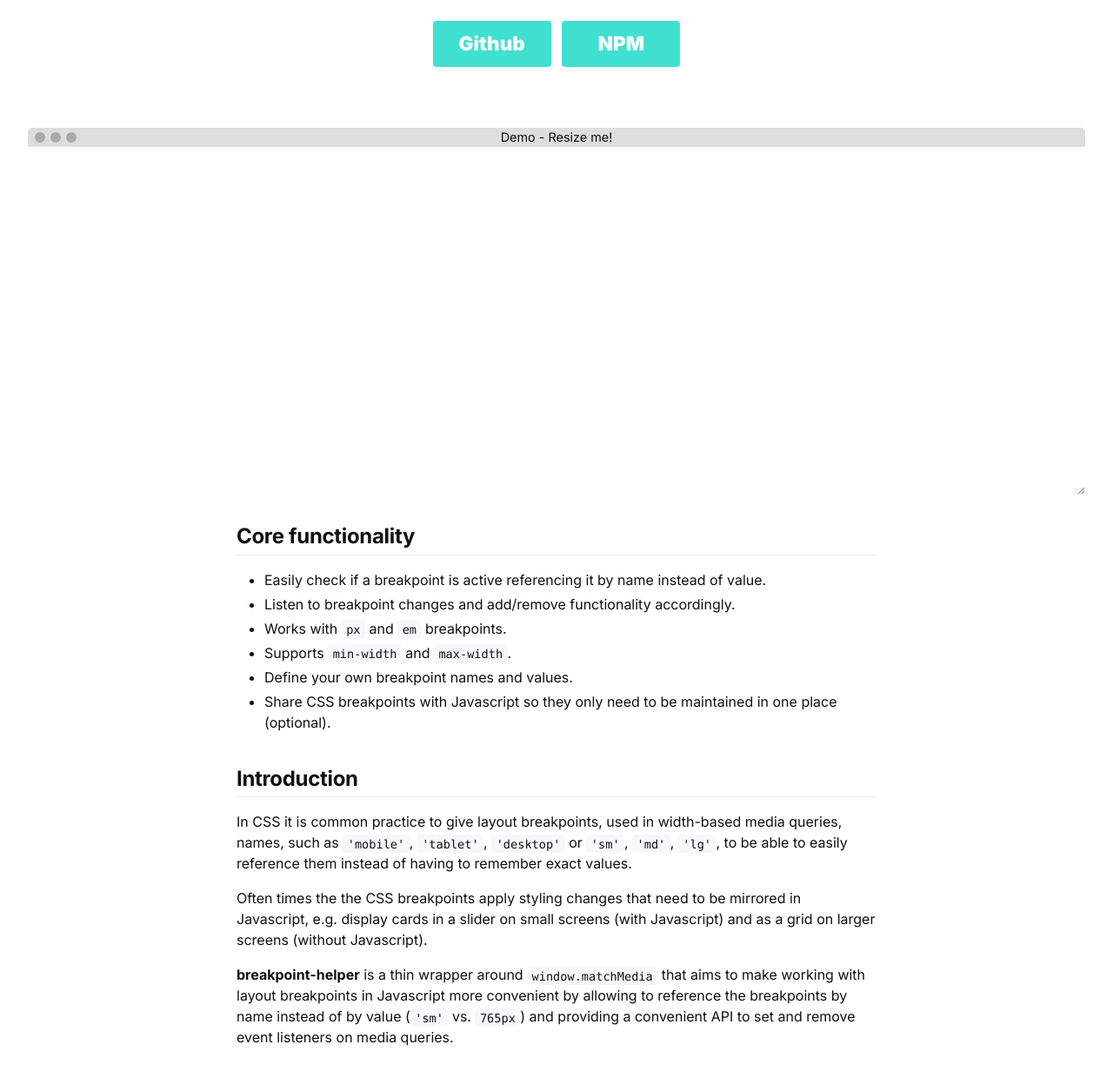
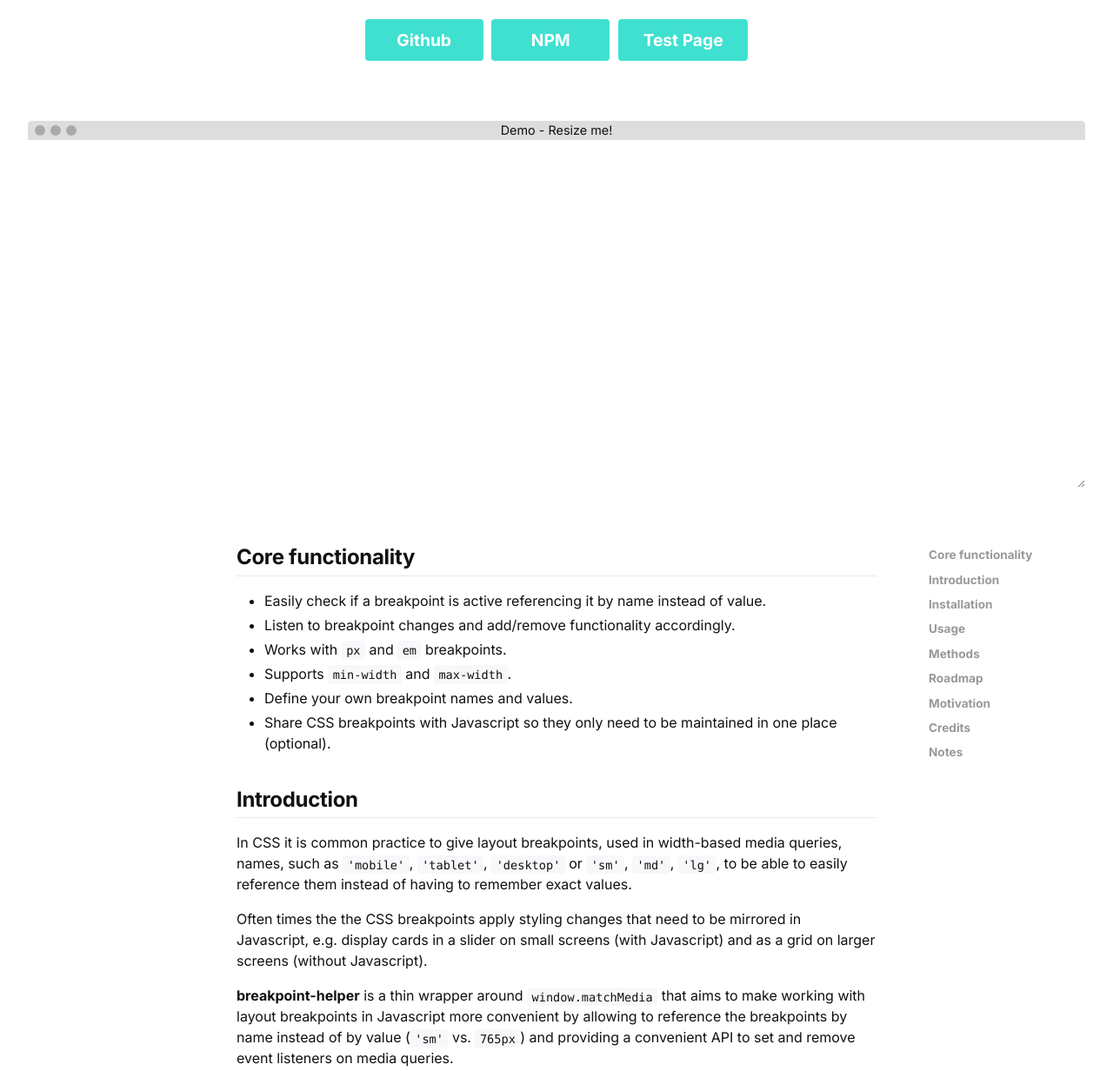
Before and after one commit to nicolas-cusan/breakpoint-helper, a website built with Parcel: page docs/index.html in a window 1280 px wide. Shown: the part 340-1572 px from the top of the page at 87% size. Built offline with nearby package versions, Linux system fonts and the light colour scheme; a small style sheet from the web is missing.

Commit message:
Update docs

```diff
--- a/docs/frame.html
+++ b/docs/frame.html
@@ -4,7 +4,7 @@
   <meta charset="UTF-8">
   <meta name="viewport" content="width=device-width, initial-scale=1.0">
   <title>Frame</title>
-  <link rel="stylesheet" href="https://fonts.googleapis.com/css2?family=Inter:wght@400;900&amp;display=swap">
+  <link rel="stylesheet" href="//fonts.googleapis.com/css2?family=Inter:wght@400;900&amp;display=swap">
   <link rel="stylesheet" href="./frame.scss">
 </head>
 <body>
--- a/docs/index.html
+++ b/docs/index.html
@@ -2,9 +2,9 @@
   <meta charset="UTF-8">
   <meta name="viewport" content="width=device-width, initial-scale=1.0">
   <title>breakpoint-helper</title>
-  <link rel="stylesheet" href="https://fonts.googleapis.com/css2?family=Inter:wght@400;700;800;900&amp;display=swap">
+  <link rel="stylesheet" href="//fonts.googleapis.com/css2?family=Inter:wght@400;700;800;900&amp;display=swap">
   <link rel="stylesheet" href="//cdn.jsdelivr.net/gh/highlightjs/cdn-release@10.3.2/build/styles/github.min.css">
-  <link rel="stylesheet" href="https://cdn.jsdelivr.net/npm/destyle.css@2.0.2/destyle.css">
+  <link rel="stylesheet" href="//cdn.jsdelivr.net/npm/destyle.css@2.0.2/destyle.css">
   <link rel="stylesheet" href="./index.scss">
 </head>
 <body>
@@ -13,22 +13,79 @@
     <p class="tagline">Small helper library to work with layout breakpoints<sup><a href="#note-1">1</a></sup> in Javascript.</p>
   </header>
 
-  <div class="buttons">
-    <a class="btn" href="https://github.com/nicolas-cusan/breakpoint-helper">Github</a>
-    <a class="btn" href="https://www.npmjs.com/package/breakpoint-helper">NPM</a>
+  <div class="links">
+    <div class="buttons">
+      <a class="btn" href="https://github.com/nicolas-cusan/breakpoint-helper">Github</a>
+      <a class="btn" href="https://www.npmjs.com/package/breakpoint-helper">NPM</a>
+      <a class="btn" href="./test.html">Test Page</a>
+    </div>
   </div>
 
   <figure class="resizer">
     <div class="resizer-inner">
       <div class="resizer-chrome">Demo - Resize me!</div>
       <iframe src="./frame.html" frameborder="0"></iframe>
-      <!-- <p class="resizer-badge">Resize Me!</p> -->
     </div>
   </figure>
 
+  <div class="container">
+    <ul id="toc" class="toc">
+      <li>
+        <a href="#core-functionality">
+         Core functionality
+        </a>
+      </li>
 
-  <div class="content">
-  <div id="content">
+      <li>
+        <a href="#introduction">
+         Introduction
+        </a>
+      </li>
+
+      <li>
+        <a href="#installation">
+         Installation
+        </a>
+      </li>
+
+      <li>
+        <a href="#usage">
+         Usage
+        </a>
+      </li>
+
+      <li>
+        <a href="#methods">
+         Methods
+        </a>
+      </li>
+
+      <li>
+        <a href="#roadmap">
+         Roadmap
+        </a>
+      </li>
+
+      <li>
+        <a href="#motivation">
+         Motivation
+        </a>
+      </li>
+
+      <li>
+        <a href="#credits">
+         Credits
+        </a>
+      </li>
+
+      <li>
+        <a href="#notes">
+         Notes
+        </a>
+      </li>
+    </ul>
+
+    <div class="content" id="content">
 
 
 <h2 id="core-functionality">Core functionality</h2>
@@ -78,9 +135,10 @@
       <span class="hljs-attr">lg</span>: <span class="hljs-string">&apos;1024px&apos;</span>,
       <span class="hljs-attr">xl</span>: <span class="hljs-string">&apos;1280px&apos;</span>,
       <span class="hljs-attr">xxl</span>: <span class="hljs-string">&apos;1520px&apos;</span>,
-    }
+    },
     <span class="hljs-comment">// Other config ...</span>
-  }</code></pre>
+  },
+};</code></pre>
 <p>Import the Tailwind CSS config and use the <code>screen</code> key that defines the breakpoints when instantiating breakpoint-helper:</p>
 <pre><code class="language-js"><span class="hljs-comment">// src/utils/bph.js</span>
 <span class="hljs-keyword">import</span> breakpointHelper <span class="hljs-keyword">from</span> <span class="hljs-string">&apos;breakpoint-helper&apos;</span>;
@@ -357,7 +415,7 @@
 
 <footer class="footer">
   <div class="footer-inner">
-    Made by <a href="https://twitter.com/n_cusan">Nicolas Cusan</a> source on <a href="https://github.com/nicolas-cusan/breakpoint-helper">GitHub</a> under <a href="https://github.com/nicolas-cusan/breakpoint-helper/blob/master/LICENSE">MIT license</a>.
+    Made by <a href="https://twitter.com/n_cusan">Nicolas Cusan</a> source code available on <a href="https://github.com/nicolas-cusan/breakpoint-helper">GitHub</a> under <a href="https://github.com/nicolas-cusan/breakpoint-helper/blob/master/LICENSE">MIT license</a>.
   </div>
   </footer>
 
--- a/docs/index.scss
+++ b/docs/index.scss
@@ -1,5 +1,4 @@
-// ============================================
-// Defaults
+// Sass stuff
 // ============================================
 
 $bps: (
@@ -17,6 +16,9 @@
   }
 }
 
+// Defaults
+// ============================================
+
 :root {
   --link-color: turquoise;
 }
@@ -31,7 +33,12 @@
 
 a {
   color: var(--link-color);
-  transition: color 300ms;
+  transition: color 300ms, opacity 300ms;
+
+  &:focus,
+  &:hover {
+    opacity: 0.7;
+  }
 }
 
 // Code
@@ -105,12 +112,49 @@
   }
 }
 
+// Buttons
+// ============================================
+
+.links {
+  margin-bottom: 4rem;
+  text-align: center;
+}
+
+.buttons {
+  display: flex;
+  align-items: center;
+  justify-content: center;
+  margin-bottom: 0.5rem;
+  flex-wrap: wrap;
+}
+
+.btn {
+  padding: 0.6rem 1.8rem;
+  border-radius: 4px;
+  background-color: var(--link-color);
+  transition: background-color 300ms, opacity 300ms;
+  font-weight: bold;
+  color: white;
+  margin: 0.3rem;
+  font-size: 1.2rem;
+  text-align: center;
+
+  &:hover,
+  &:focus {
+    opacity: 0.5;
+  }
+
+  @include mq('md') {
+    min-width: 8.5rem;
+  }
+}
+
 // Resizer
 // ============================================
 
 .resizer {
-  margin: 0 auto;
-  padding: 0 2rem 2rem;
+  margin: 0 auto 4rem;
+  padding: 0 2rem;
   max-width: 1700px;
   position: relative;
 }
@@ -143,7 +187,7 @@
   resize: horizontal;
   overflow: hidden;
   margin: 0 auto;
-  min-width: 290px;
+  min-width: 260px;
   max-width: 100%;
 
   &::after {
@@ -177,49 +221,49 @@
   display: block;
   pointer-events: none;
 
-  @media (min-width: 768px) {
+  @include mq('md') {
     height: 400px;
-  }
-}
-
-// Buttons
-// ============================================
-
-.buttons {
-  display: flex;
-  align-items: center;
-  justify-content: center;
-  margin-bottom: 4rem;
-}
-
-.btn {
-  padding: 0.6rem 1.8rem;
-  border-radius: 4px;
-  background-color: var(--link-color);
-  transition: background-color 300ms, opacity 300ms;
-  font-weight: 900;
-  color: white;
-  margin: 0.4rem;
-  font-size: 1.4rem;
-  text-align: center;
-
-  &:hover,
-  &:focus {
-    opacity: 0.5;
-  }
-
-  @media (min-width: 768px) {
-    min-width: 8.5rem;
   }
 }
 
 // Content
 // ============================================
 
-.content {
+.container {
   max-width: 800px;
   padding: 0 2rem 3rem;
   margin: 0 auto;
+}
+
+.toc {
+  float: right;
+  width: 160px;
+  margin-right: -220px;
+  top: 40px;
+  padding-top: 0.2rem;
+  position: sticky;
+  display: none;
+  font-size: 0.85rem;
+  font-weight: bold;
+  color: #999;
+
+  @include mq('xl') {
+    display: block;
+  }
+
+  li {
+    margin-bottom: 0.5rem;
+  }
+
+  a {
+    color: inherit;
+
+    &:focus,
+    &:hover {
+      color: var(--link-color);
+      opacity: 1;
+    }
+  }
 }
 
 .content {
@@ -246,6 +290,8 @@
   h6 {
     margin-bottom: 1rem;
     margin-top: 2.3rem;
+    scroll-margin-top: 2.3rem;
+    scroll-snap-margin-top: 2.3rem;
     letter-spacing: -0.02rem;
     font-weight: bold;
     line-height: 1.3333;
--- a/docs/test.scss
+++ b/docs/test.scss
@@ -25,7 +25,9 @@
 // Styles
 
 body {
-  font-family: sans-serif;
+  font-family: 'Inter', -apple-system, BlinkMacSystemFont, 'Segoe UI', 'Roboto',
+    'Oxygen', 'Ubuntu', 'Cantarell', 'Fira Sans', 'Droid Sans', 'Helvetica Neue',
+    sans-serif;
   padding: 2rem;
 }
 
@@ -39,6 +41,12 @@
   font-size: 2em;
 }
 
+h1 {
+  a {
+    font-size: 1rem;
+  }
+}
+
 h2 {
   font-size: 1.5em;
 }
@@ -47,6 +55,8 @@
   background-color: #f0f0f0;
   padding: 0 0.2em;
   border-radius: 0.2em;
+  font-size: 85%;
+  font-family: SFMono-Regular, Consolas, 'Liberation Mono', Menlo, monospace;
 }
 
 pre {
```
Also changed, not shown: build-docs.js (+11 -2 lines), docs/test.html (+5 -3 lines), docs/test.js (+52 -1 lines).
